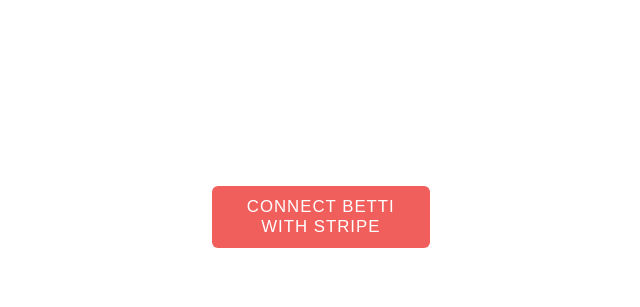
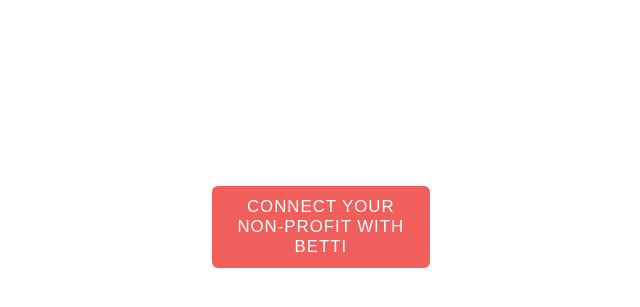
Before and after one commit to CharityBETS/charity_bets, a Flask app: page /charity_signup in a window 1280 px wide. Shown: the part 214-521 px from the top of the page, without its empty margins (70-710 px from the left). Run offline with Flask 2, Linux system fonts and the light colour scheme; parts of the project's set-up code (start-up, migrations or seed data) failed here and were passed over.

Commit message:
changed button text on charity signup

```diff
--- a/charity_bets/templates/charity_signup.html
+++ b/charity_bets/templates/charity_signup.html
@@ -10,7 +10,7 @@
 
 
     <div class="charity-signup">
-      <a href="/authorize"><button class="charity-button">Connect betti with Stripe</button></a>
+      <a href="/authorize"><button class="charity-button">Connect your non-profit with Betti</button></a>
     </div>
   </body>
 </html>
```
